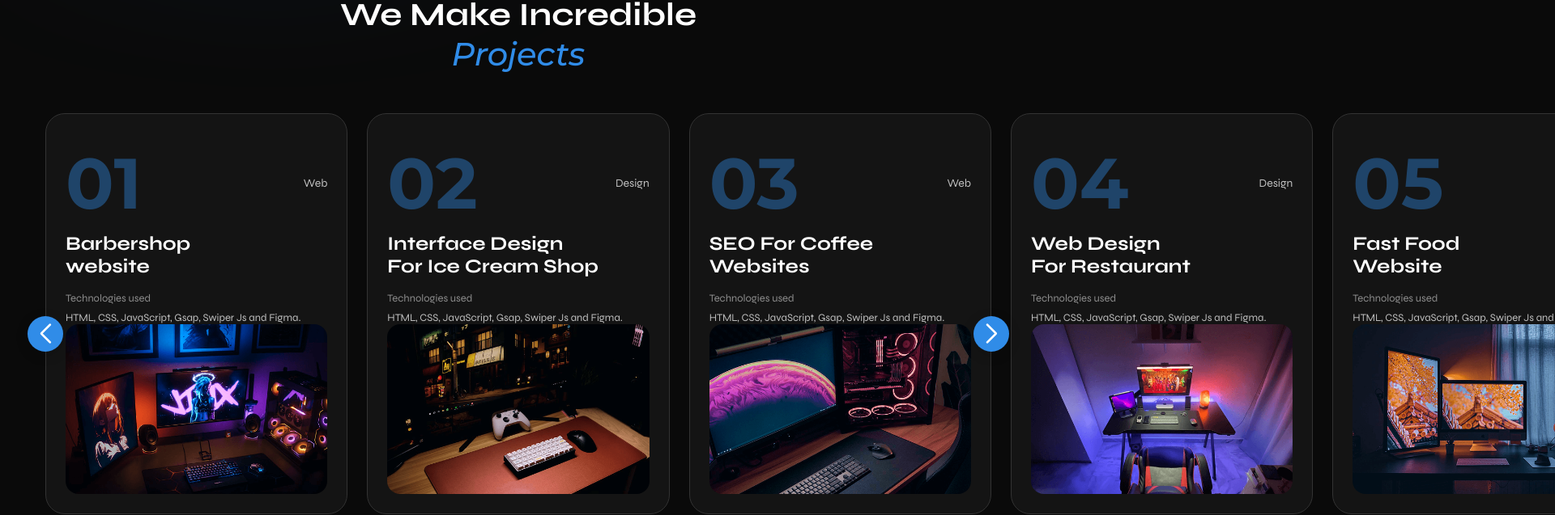
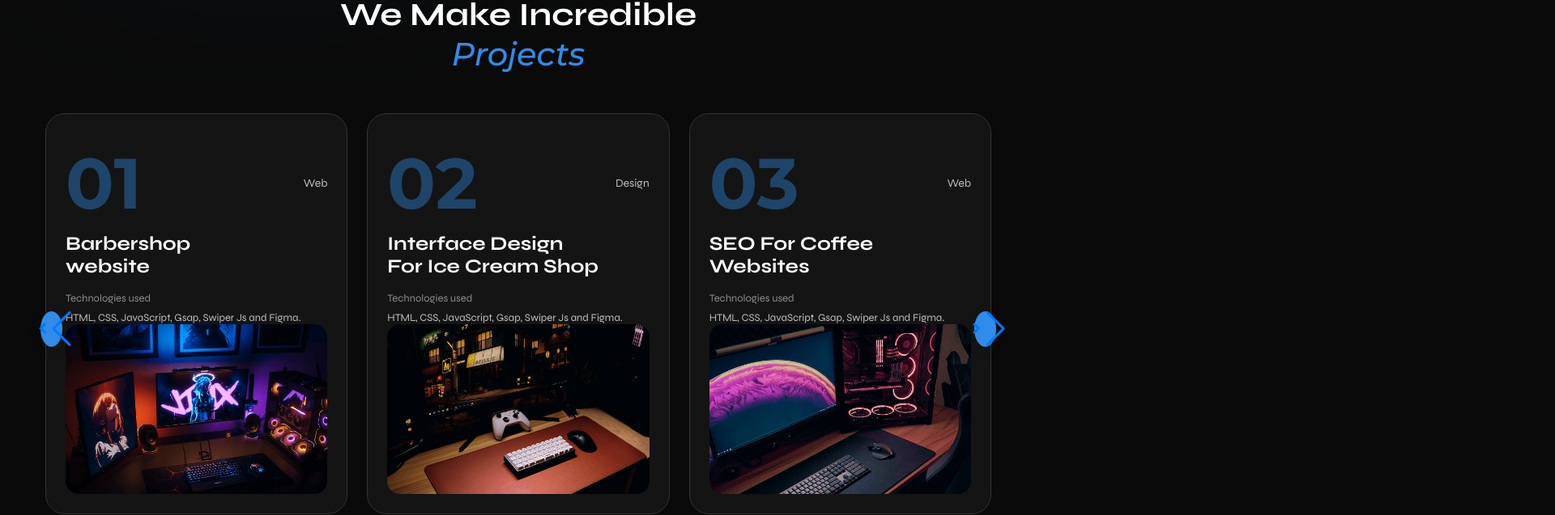
Before and after one commit to binhphanbp/portfolio-digital-marketing, a Next.js app: page / in a window 1280 px wide. Shown: the part 1471-2108 px from the top of the page at 81% size, 1920 px wide, since content can reach past the window. Built offline with nearby package versions, Linux system fonts and the light colour scheme.

Commit message:
fix: overflow hidden (projects)

```diff
--- a/app/globals.css
+++ b/app/globals.css
@@ -601,8 +601,8 @@ button {
 }
 
 /*=============== SWIPER NAVIGATION OVERRIDES ===============*/
-.projects__swiper .swiper-button-next,
-.projects__swiper .swiper-button-prev {
+.projects-button-next,
+.projects-button-prev {
   background-color: var(--first-color);
   color: #fff;
   width: 44px;
@@ -610,32 +610,42 @@ button {
   border-radius: 50%;
   box-shadow: 0 4px 16px rgba(0, 0, 0, 0.15);
   transition: all 0.3s;
+  position: absolute;
+  top: 50%;
+  transform: translateY(-50%);
+  z-index: 100 !important;
+  display: flex;
+  align-items: center;
+  justify-content: center;
+  cursor: pointer;
 }
 
-.projects__swiper .swiper-button-prev {
+.projects-button-prev {
   left: -22px;
-  z-index: 100 !important;
 }
 
-.projects__swiper .swiper-button-next {
+.projects-button-next {
   right: -22px;
-  z-index: 100 !important;
 }
 
-.projects__swiper .swiper-button-next::after,
-.projects__swiper .swiper-button-prev::after {
+.projects-button-next::after,
+.projects-button-prev::after {
+  content: "";
+}
+
+.projects-button-next i,
+.projects-button-prev i {
   font-size: 1.5rem;
   font-weight: var(--font-bold);
 }
 
-.projects__swiper .swiper-button-next:hover,
-.projects__swiper .swiper-button-prev:hover {
+.projects-button-next:hover,
+.projects-button-prev:hover {
   background-color: var(--first-color-alt);
-  transform: scale(1.1);
+  transform: translateY(-50%) scale(1.1);
 }
 
 .projects__swiper {
-  overflow: visible !important;
   padding-bottom: 3rem;
 }
 
--- a/components/Projects.jsx
+++ b/components/Projects.jsx
@@ -20,12 +20,16 @@ export default function Projects() {
         <span>Projects</span>
       </h2>
 
-      <div className="projects__container container">
+      <div className="projects__container container" style={{ position: "relative" }}>
         {mounted && (
+          <>
             <Swiper
               modules={[Navigation, Pagination]}
               loop={true}
-            navigation={true}
+              navigation={{
+                prevEl: '.projects-button-prev',
+                nextEl: '.projects-button-next',
+              }}
               slidesPerView={1}
               spaceBetween={24}
               pagination={{ clickable: true }}
@@ -150,6 +154,15 @@ export default function Projects() {
               />
             </SwiperSlide>
             </Swiper>
+
+            {/* Custom Navigation Buttons outside Swiper */}
+            <div className="projects-button-prev swiper-button-prev">
+              <i className="ri-arrow-left-s-line"></i>
+            </div>
+            <div className="projects-button-next swiper-button-next">
+              <i className="ri-arrow-right-s-line"></i>
+            </div>
+          </>
         )}
       </div>
     </section>
```
Lines whose indentation alone changed are shown as unchanged.
